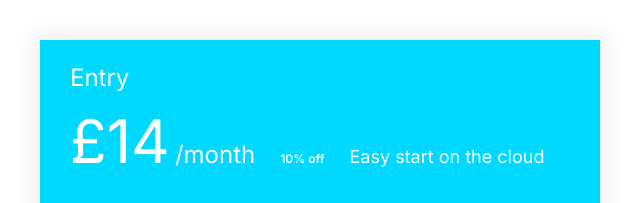
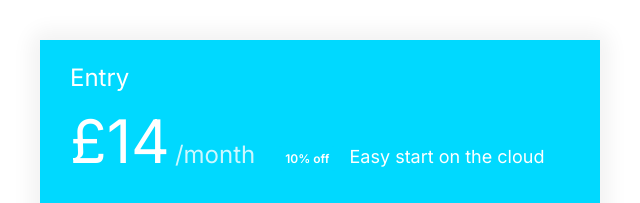
Before and after one commit to KristianPeterZwart/ULTIMATEHTML5CSS3PART3, a plain HTML site: page index.html in a window 1280 px wide. Shown: the top 203 px of the page, 0-640 px from the left. Drawn offline with Linux system fonts and the light colour scheme.

Commit message:
Update styles.css

```diff
--- a/css/styles.css
+++ b/css/styles.css
@@ -121,6 +121,7 @@ a {
 
 .badge--small {
   font-size: 1.6rem;
+  padding: 0.5rem 1.5rem;
 }
 
 @media screen and (min-width: 1024px) {
@@ -319,4 +320,6 @@ a {
 .plan__billing-cycle {
   font-size: 2.4rem;
   font-weight: 300;
+  opacity: 0.8;
+  margin-right: 1rem;
 }
```
